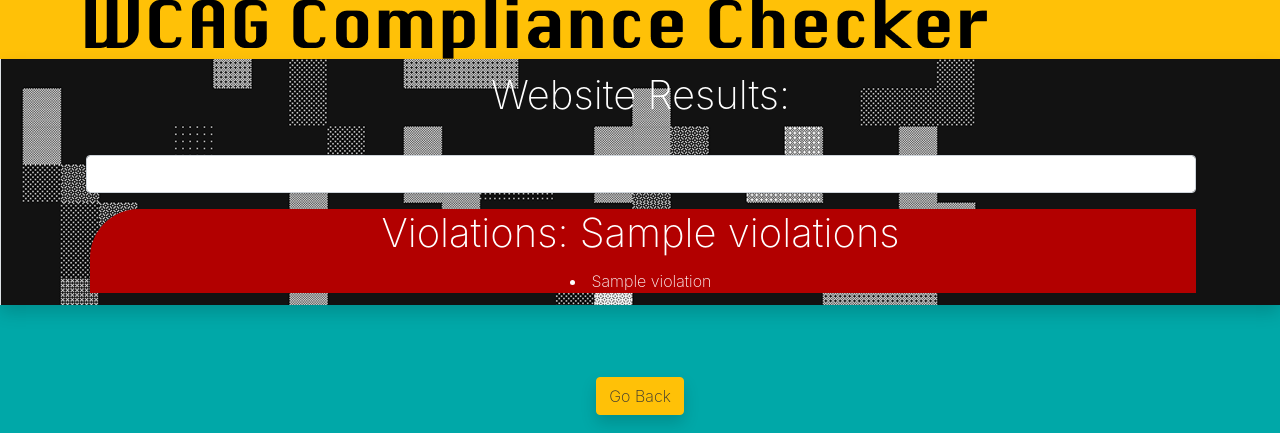
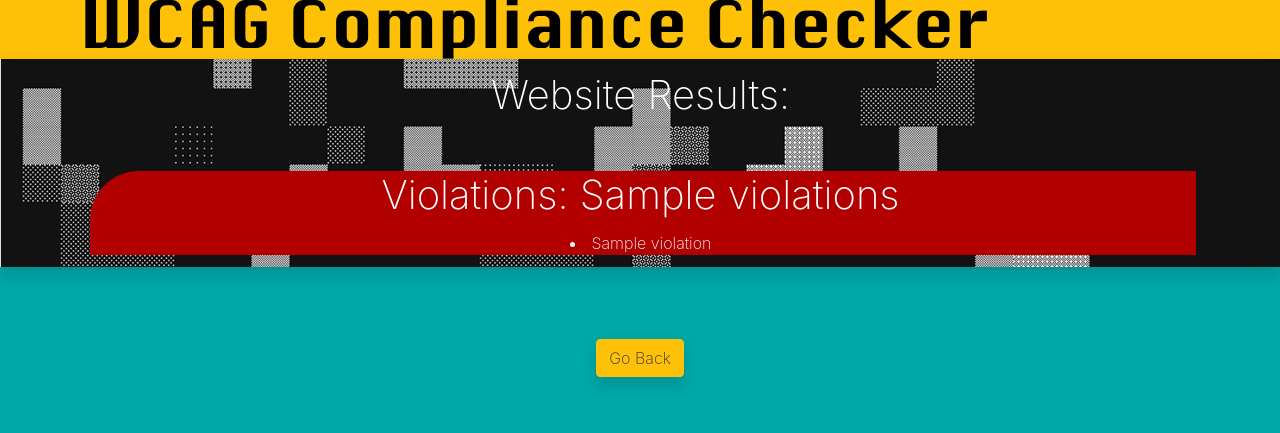
Before and after one commit to nlafon/WCAGCompChecker, a Django app: template wcag_checker/home/templates/resultsTest.html in a window 1280 px wide. Shown: the part 64-497 px from the top of the page. Run offline with Django 3.2, Linux system fonts and the light colour scheme; the template is opened without the code that fills it: most values are stand-ins (such as "Sample title", 1, 10 or a date in 2020); some libraries are stand-ins or nearby versions.

Commit message:
Removed input from results

```diff
--- a/wcag_checker/home/templates/resultsTest.html
+++ b/wcag_checker/home/templates/resultsTest.html
@@ -55,7 +55,7 @@
       <div class="row">
         <div class="col-md-12">
           <h1 class="text-center">Website Results:</h1>
-          <div class="form-group"><label></label><input type="search" class="form-control shadow-sm" id="form6" name="Url placeholder"></div>
+          <div class="form-group"><label></label></div>
         </div>
       </div>
       <div class="row">
```
